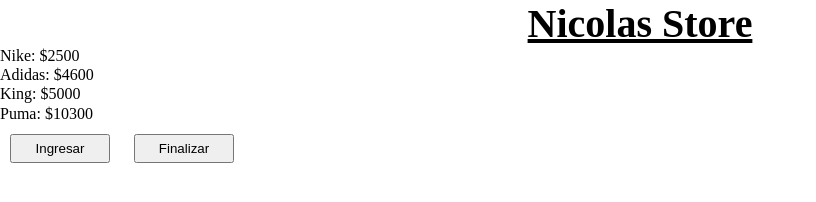
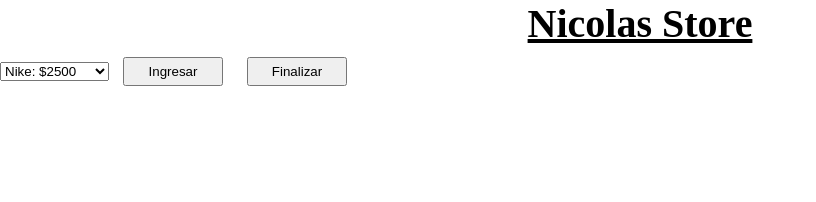
Before and after one commit to NicolasJaimez/SegundaEntrega, a plain HTML site: page index.html in a window 1280 px wide. Shown: the whole page, without its empty margins (0-816 px from the left). Drawn offline with Linux system fonts and the light colour scheme.

Commit message:
select creado

```diff
--- a/index.html
+++ b/index.html
@@ -16,7 +16,7 @@
     <main>
         <h1>Nicolas Store</h1>
         <nav>
-            <article class="lista"></article>
+            <select class="lista"></select>
             <button class="botonIngresar">Ingresar</button>
             <input type="submit" value="Finalizar" class="finalizarCompra">
             <ul>
--- a/js/index.js
+++ b/js/index.js
@@ -23,7 +23,7 @@
 
 productArray.forEach((elemento) => {
     const opcionProd = document.createElement('option');
-    opcionProd.innerHTML = `${elemento.name}: $${elemento.price}`;
+    opcionProd.innerText = `${elemento.name}: $${elemento.price}`;
     opcionProd.setAttribute('id', `${elemento.id}`);
     selecProducto.append(opcionProd);
 });
```
